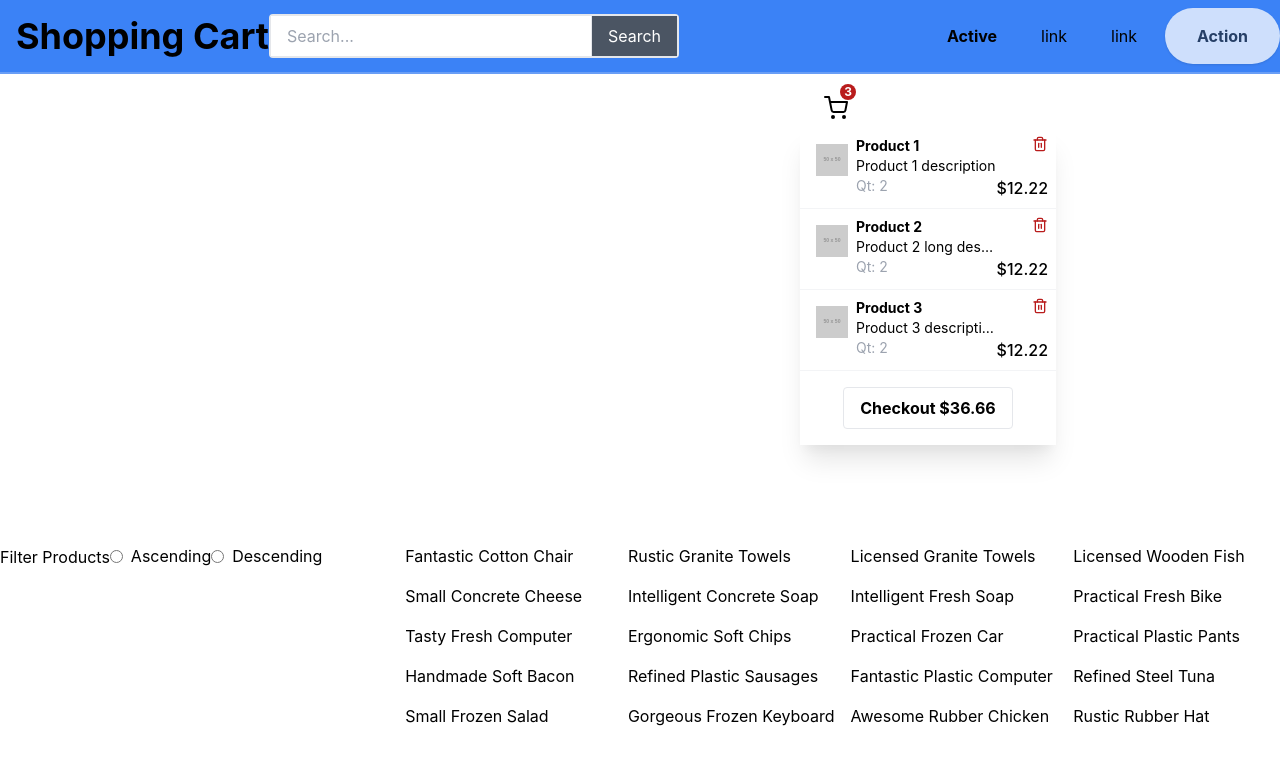
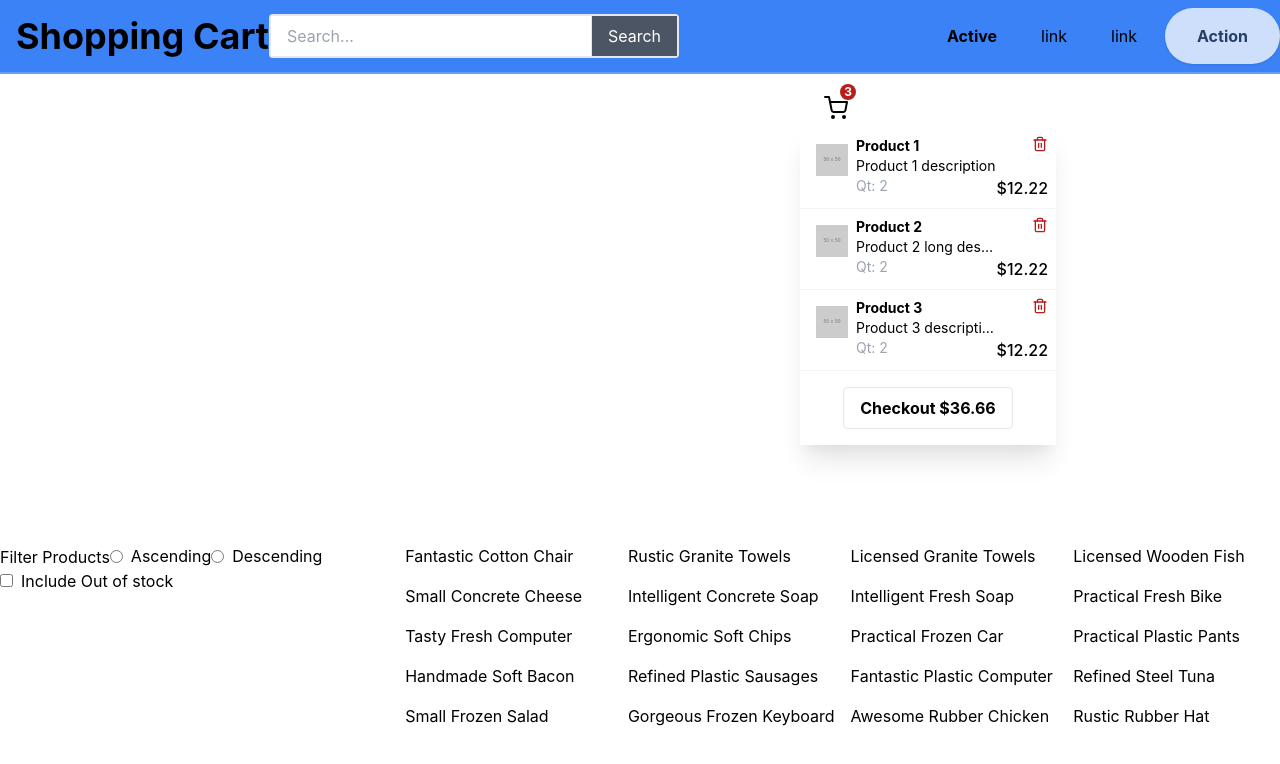
Before and after one commit to mugabee/React-Shopping, a React (Create React App) app: page / in a window 1280 px wide. Shown: the top 764 px of the page. Built offline with nearby package versions, Linux system fonts and the light colour scheme.

Commit message:
Creating and desgning the Product Filter component

```diff
--- a/src/components/ProductFilters.js
+++ b/src/components/ProductFilters.js
@@ -20,6 +20,12 @@ const ProductFilters = () => {
         />
         <span class="ml-2">Descending</span>
       </label>
+      <label class="flex items-center">
+        <input type="checkbox" class="form-checkbox" />
+        <span class="ml-2">
+          Include Out of stock
+        </span>
+      </label>
     </div>
   );
 };
```
